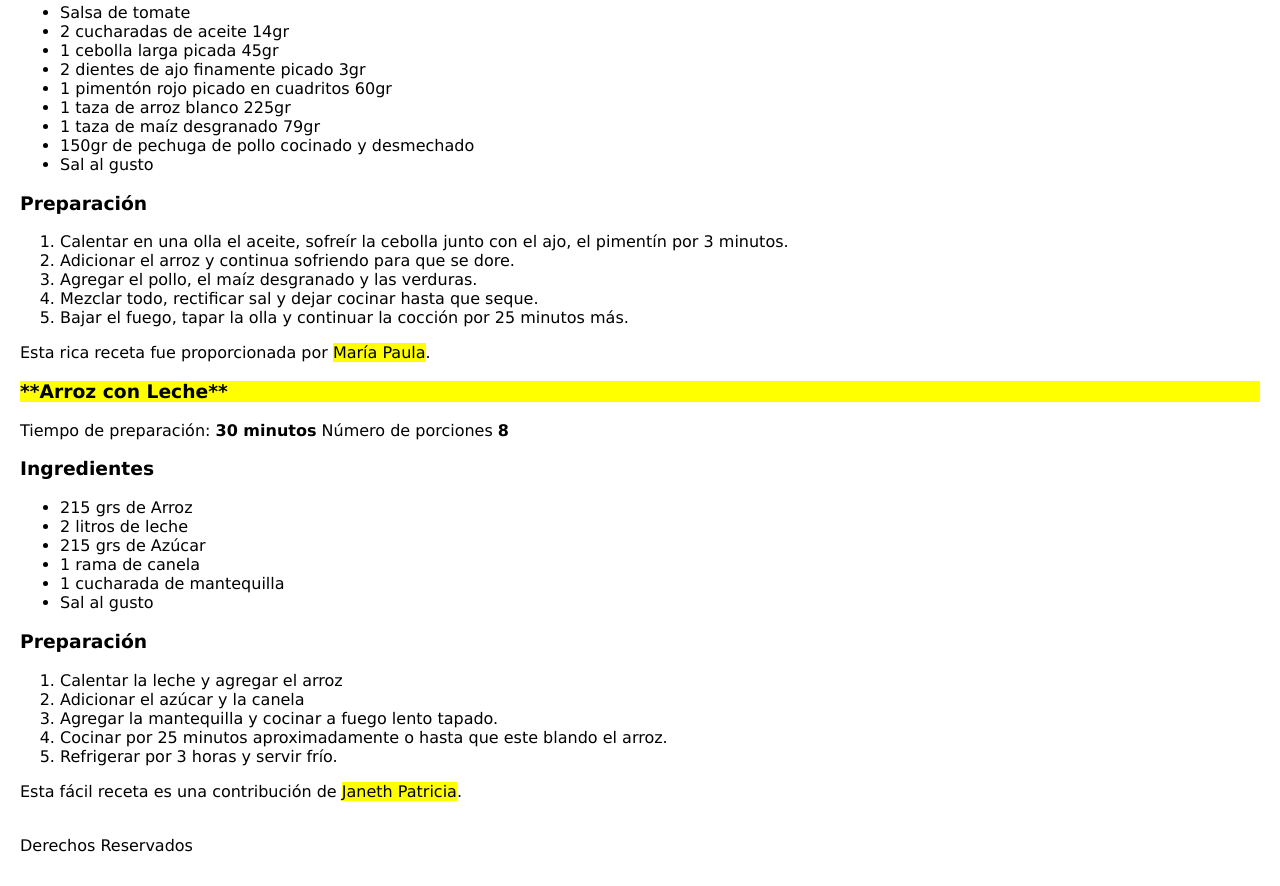
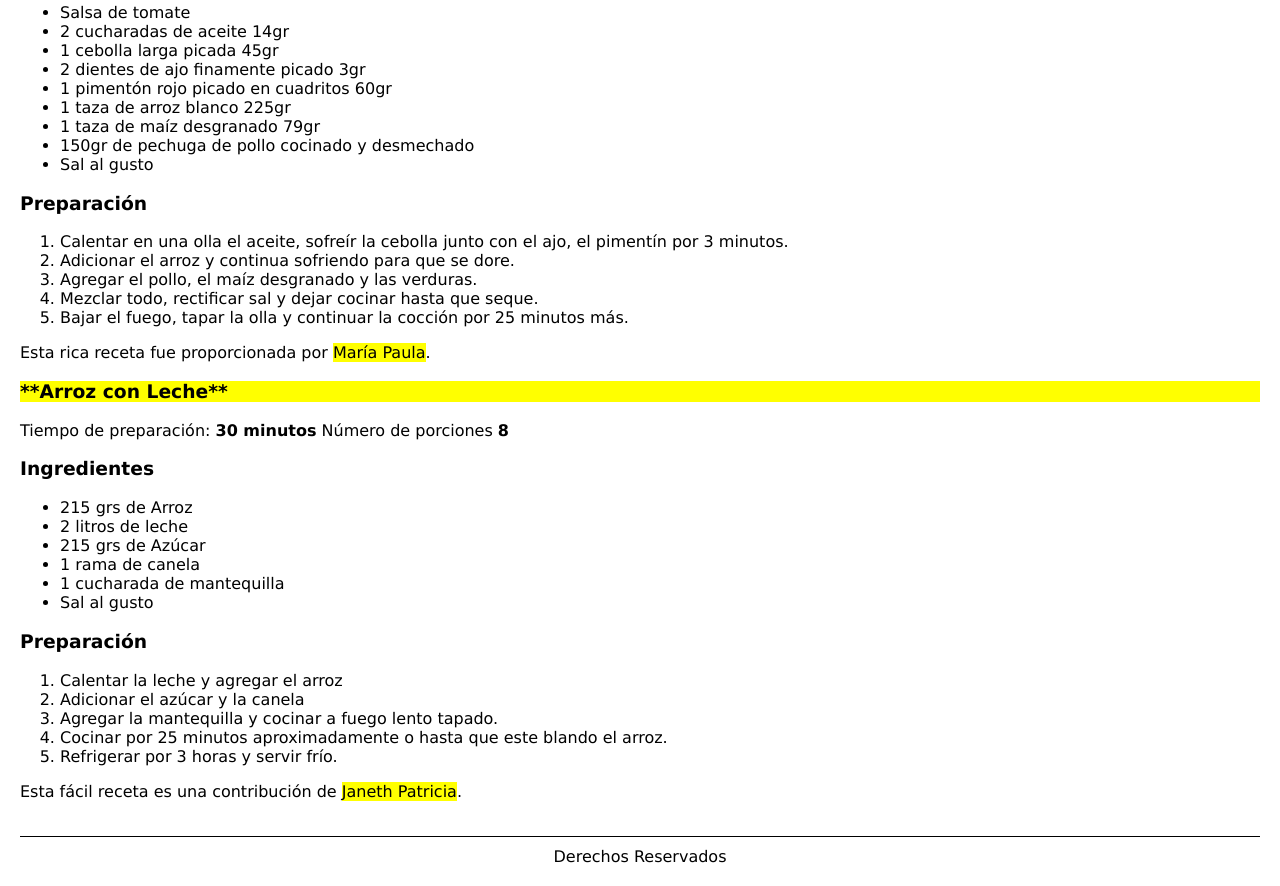
Before and after one commit to lpizarro2391/selectoresleccion3, a plain HTML site: page index.html in a window 1280 px wide. Shown: the part 442-1328 px from the top of the page. Drawn offline with Linux system fonts and the light colour scheme.

Commit message:
Crea un estilo para la etiqueta footer con borde superior de 1 pixel negro, padding superior de 10 píxeles y alineado central

```diff
--- a/css/estilos.css
+++ b/css/estilos.css
@@ -14,3 +14,8 @@ h1.titulo{
 	text-align: center;
 	padding: 10px;
 }
+footer{
+	border-top: solid 1px black;
+	padding-top: 10px;
+	text-align: center;
+}
```
